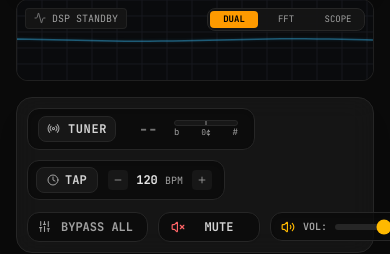
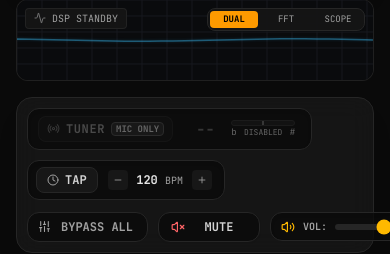
Before and after one commit to geksiong/ToneCraft, a React (Vite) app: page / in a window 390 px wide. Shown: the part 546-800 px from the top of the page. Built offline with nearby package versions, Linux system fonts and the light colour scheme.

Commit message:
feat(tuner): restrict tuner to microphone inputs
Limit tuner functionality to microphone-based input sources to ensure accurate pitch detection. Added input state checking in the UI and isolated the tuner audio node in the engine.

```diff
--- a/src/App.tsx
+++ b/src/App.tsx
@@ -601,6 +601,7 @@ export default function App() {
         <SignalChainControlStack
           tunerData={tunerData}
           onOpenTuner={() => setIsTunerOpen(true)}
+          isMicInput={inputSource.startsWith('mic')}
           bpm={bpm}
           onBpmChange={setBpm}
           isMuted={isMuted}
@@ -688,6 +689,8 @@ export default function App() {
       <TunerModal
         isOpen={isTunerOpen}
         tunerData={tunerData}
+        isMicInput={inputSource.startsWith('mic')}
+        onSelectMic={() => handleSelectCombinedInput('mic:default')}
         onClose={() => setIsTunerOpen(false)}
       />
 
--- a/src/audio/tunerEngine.ts
+++ b/src/audio/tunerEngine.ts
@@ -27,6 +27,10 @@ export class TunerEngine {
   private rafId: number | null = null;
   private onUpdate: ((data: TunerData) => void) | null = null;
   private buffer: Float32Array = new Float32Array(2048);
+  private normBuffer: Float32Array = new Float32Array(2048);
+  private yinBuffer: Float32Array = new Float32Array(1600);
+  private silenceFrameCount: number = 0;
+  private isSilent: boolean = true;
 
   /**
    * Connects the tuner engine to an AnalyserNode tap
@@ -47,10 +51,26 @@ export class TunerEngine {
     const detect = () => {
       if (this.analyserNode && this.onUpdate) {
         this.analyserNode.getFloatTimeDomainData(this.buffer as any);
-        const pitch = this.detectPitchAutocorrelation(this.buffer, this.sampleRate);
+        const pitch = this.detectPitch(this.buffer, this.sampleRate);
         if (pitch > 25 && pitch < 1200) {
+          this.silenceFrameCount = 0;
+          this.isSilent = false;
           const data = this.calculateTunerData(pitch);
           this.onUpdate(data);
+        } else {
+          this.silenceFrameCount++;
+          // If silent or below noise floor for ~25 frames (~400ms), reset tuner to listening state
+          if (this.silenceFrameCount > 25 && !this.isSilent) {
+            this.isSilent = true;
+            this.onUpdate({
+              note: '',
+              frequency: 0,
+              cents: 0,
+              targetFrequency: 0,
+              inTune: false,
+              clarity: 0
+            });
+          }
         }
       }
       this.rafId = requestAnimationFrame(detect);
@@ -60,88 +80,137 @@ export class TunerEngine {
   }
 
   /**
-   * Stops the detection loop
+   * Stops the detection loop and resets tuner state
    */
   public stop(): void {
     if (this.rafId !== null) {
       cancelAnimationFrame(this.rafId);
       this.rafId = null;
     }
+    this.silenceFrameCount = 0;
+    this.isSilent = true;
+    if (this.onUpdate) {
+      this.onUpdate({
+        note: '',
+        frequency: 0,
+        cents: 0,
+        targetFrequency: 0,
+        inTune: false,
+        clarity: 0
+      });
+    }
   }
 
   /**
-   * Autocorrelation pitch detection algorithm with parabolic refinement
+   * High-sensitivity YIN pitch detection algorithm with sub-sample parabolic refinement.
+   * Works reliably down to -60 dBFS input levels (low mic gain, passive single-coils, acoustic pickups).
    */
-  private detectPitchAutocorrelation(buffer: Float32Array, sampleRate: number): number {
+  private detectPitch(buffer: Float32Array, sampleRate: number): number {
     const size = buffer.length;
 
-    // Check RMS energy to reject silence and ambient background hiss
-    let rms = 0;
+    // 1. Calculate peak and RMS energy
+    let maxVal = 0;
+    let sumSq = 0;
     for (let i = 0; i < size; i++) {
-      rms += buffer[i] * buffer[i];
+      const absVal = Math.abs(buffer[i]);
+      if (absVal > maxVal) maxVal = absVal;
+      sumSq += absVal * absVal;
     }
-    rms = Math.sqrt(rms / size);
-    if (rms < 0.015) return -1;
 
-    // Find boundaries above threshold
-    let r1 = 0;
-    let r2 = size - 1;
-    const thres = 0.2;
-    for (let i = 0; i < size / 2; i++) {
-      if (Math.abs(buffer[i]) < thres) {
-        r1 = i;
-        break;
+    const rms = Math.sqrt(sumSq / size);
+
+    // Ultra-sensitive noise threshold: detects down to -60 dBFS (RMS ~0.001)
+    // Prevents ambient room hiss while tracking very quiet or decaying guitar notes with low mic gain
+    if (rms < 0.0008 || maxVal < 0.0015) {
+      return -1;
+    }
+
+    // 2. Normalize buffer by peak amplitude so low-gain signals have identical correlation magnitude
+    const normFactor = 1.0 / maxVal;
+    let mean = 0;
+    for (let i = 0; i < size; i++) {
+      const v = buffer[i] * normFactor;
+      this.normBuffer[i] = v;
+      mean += v;
+    }
+    mean /= size;
+
+    // Remove DC offset
+    for (let i = 0; i < size; i++) {
+      this.normBuffer[i] -= mean;
+    }
+
+    // 3. YIN Algorithm
+    // Search frequency range: 28 Hz (low B on 5-string bass) to 1200 Hz (high guitar registers)
+    const minTau = Math.max(2, Math.floor(sampleRate / 1200)); // ~40 samples at 48kHz
+    const maxTau = Math.min(1560, Math.floor(sampleRate / 28)); // ~1560 samples for ~30.8 Hz
+    const windowSize = Math.max(300, size - maxTau); // At least 488 samples for reliable correlation
+
+    // Step A: Squared Difference Function d(tau)
+    this.yinBuffer[0] = 0;
+    for (let tau = 1; tau < maxTau; tau++) {
+      let diff = 0;
+      for (let j = 0; j < windowSize; j++) {
+        const delta = this.normBuffer[j] - this.normBuffer[j + tau];
+        diff += delta * delta;
       }
+      this.yinBuffer[tau] = diff;
     }
-    for (let i = 1; i < size / 2; i++) {
-      if (Math.abs(buffer[size - i]) < thres) {
-        r2 = size - i;
+
+    // Step B: Cumulative Mean Normalized Difference Function (CMNDF)
+    this.yinBuffer[0] = 1;
+    let runningSum = 0;
+    for (let tau = 1; tau < maxTau; tau++) {
+      runningSum += this.yinBuffer[tau];
+      this.yinBuffer[tau] = runningSum > 0 ? (this.yinBuffer[tau] * tau) / runningSum : 1;
+    }
+
+    // Step C: Absolute Thresholding & Valley Search
+    const threshold = 0.15;
+    let tauFound = -1;
+
+    for (let tau = minTau; tau < maxTau; tau++) {
+      if (this.yinBuffer[tau] < threshold) {
+        // Find local minimum in this valley
+        while (tau + 1 < maxTau && this.yinBuffer[tau + 1] < this.yinBuffer[tau]) {
+          tau++;
+        }
+        tauFound = tau;
         break;
       }
     }
 
-    const len = Math.max(0, r2 - r1);
-    const trimmed = new Float32Array(len);
-    for (let i = 0; i < len; i++) {
-      trimmed[i] = buffer[r1 + i];
-    }
-
-    // Autocorrelation sequence
-    const c = new Float32Array(trimmed.length);
-    for (let i = 0; i < trimmed.length; i++) {
-      for (let j = 0; j < trimmed.length - i; j++) {
-        c[i] = c[i] + trimmed[j] * trimmed[j + i];
+    // If no tau dropped below strict threshold, find the global minimum in the valid range
+    if (tauFound === -1) {
+      let minVal = 1.0;
+      for (let tau = minTau; tau < maxTau; tau++) {
+        if (this.yinBuffer[tau] < minVal) {
+          minVal = this.yinBuffer[tau];
+          tauFound = tau;
+        }
+      }
+      // Only accept if valley dip is reasonably distinct (< 0.35)
+      if (minVal > 0.35) {
+        return -1;
       }
     }
 
-    // Skip the zero-lag trivial peak
-    let d = 0;
-    while (c[d] > c[d + 1]) d++;
-
-    // Find the primary period peak
-    let maxVal = -1;
-    let maxPos = -1;
-    for (let i = d; i < trimmed.length; i++) {
-      if (c[i] > maxVal) {
-        maxVal = c[i];
-        maxPos = i;
-      }
+    if (tauFound <= 0 || tauFound >= maxTau - 1) {
+      return -1;
     }
 
-    let T0 = maxPos;
-    if (T0 <= 0) return -1;
+    // Step D: Parabolic 3-point interpolation for sub-sample accuracy
+    const s0 = this.yinBuffer[tauFound - 1];
+    const s1 = this.yinBuffer[tauFound];
+    const s2 = this.yinBuffer[tauFound + 1];
 
-    // Parabolic 3-point interpolation for sub-sample accuracy
-    const x1 = c[T0 - 1];
-    const x2 = c[T0];
-    const x3 = c[T0 + 1];
-    const a = (x1 + x3 - 2 * x2) / 2;
-    const b = (x3 - x1) / 2;
-    if (a) {
-      T0 = T0 - b / (2 * a);
+    let betterTau = tauFound;
+    const denom = 2 * (s0 - 2 * s1 + s2);
+    if (Math.abs(denom) > 1e-6) {
+      betterTau = tauFound + (s0 - s2) / denom;
     }
 
-    return sampleRate / T0;
+    return sampleRate / betterTau;
   }
 
   /**
--- a/src/components/SignalChainControlStack.tsx
+++ b/src/components/SignalChainControlStack.tsx
@@ -13,6 +13,7 @@ import {
 interface SignalChainControlStackProps {
   tunerData: TunerData;
   onOpenTuner: () => void;
+  isMicInput?: boolean;
   bpm: number;
   onBpmChange: (bpm: number) => void;
   isMuted: boolean;
@@ -28,6 +29,7 @@ interface SignalChainControlStackProps {
 export const SignalChainControlStack: React.FC<SignalChainControlStackProps> = ({
   tunerData,
   onOpenTuner,
+  isMicInput = true,
   bpm,
   onBpmChange,
   isMuted,
@@ -71,35 +73,64 @@ export const SignalChainControlStack: React.FC<SignalChainControlStackProps> = (
           {/* Chromatic Guitar/Bass Tuner Widget */}
           <div className="flex items-center gap-2 bg-neutral-950/80 border border-neutral-800 rounded-xl px-2.5 py-1.5 shrink-0 shadow-inner">
             <button
-              onClick={onOpenTuner}
-              className={`flex items-center gap-2 px-2 py-1 rounded-lg border text-xs font-mono font-bold transition-all ${
-                tunerData.note
+              onClick={isMicInput ? onOpenTuner : undefined}
+              disabled={!isMicInput}
+              className={`flex items-center gap-1.5 px-2 py-1 rounded-lg border text-xs font-mono font-bold transition-all ${
+                !isMicInput
+                  ? 'bg-neutral-900/50 border-neutral-800/60 text-neutral-500 opacity-60 cursor-not-allowed'
+                  : tunerData.note
                   ? isCloseTune
                     ? 'bg-emerald-500/20 border-emerald-500/60 text-emerald-300'
                     : 'bg-amber-500/15 border-amber-500/50 text-amber-300'
                   : 'bg-neutral-900 border-neutral-800 text-neutral-300 hover:text-white hover:border-neutral-700'
               }`}
-              title="Open full-screen Chromatic Tuner"
+              title={
+                !isMicInput
+                  ? 'Tuner is disabled: Select a Microphone or Audio Interface input in the top bar to tune'
+                  : 'Open full-screen Chromatic Tuner'
+              }
             >
-              <Radio size={13} className={tunerData.note ? 'text-emerald-400 animate-pulse' : 'text-neutral-400'} />
+              <Radio
+                size={13}
+                className={
+                  !isMicInput
+                    ? 'text-neutral-600'
+                    : tunerData.note
+                    ? 'text-emerald-400 animate-pulse'
+                    : 'text-neutral-400'
+                }
+              />
               <span className="tracking-wider">TUNER</span>
+              {!isMicInput && (
+                <span className="text-[9px] px-1 py-0.2 rounded bg-neutral-800/80 text-neutral-400 border border-neutral-700 font-mono">
+                  MIC ONLY
+                </span>
+              )}
             </button>
 
             {/* Note & Pitch Tuning Display */}
             <div
-              onClick={onOpenTuner}
-              className="flex items-center gap-2 cursor-pointer px-1.5 py-0.5 rounded hover:bg-neutral-900/60 transition-colors"
-              title="Detected guitar/bass string pitch"
+              onClick={isMicInput ? onOpenTuner : undefined}
+              className={`flex items-center gap-2 px-1.5 py-0.5 rounded transition-colors ${
+                isMicInput ? 'cursor-pointer hover:bg-neutral-900/60' : 'cursor-not-allowed opacity-60'
+              }`}
+              title={
+                !isMicInput
+                  ? 'Tuner is disabled while playing sample riffs. Switch input to Microphone to tune.'
+                  : 'Detected guitar/bass string pitch'
+              }
             >
               <div className="w-9 text-center">
                 <span className={`text-base font-black font-mono tracking-tight leading-none ${
-                  tunerData.note
+                  !isMicInput
+                    ? 'text-neutral-600'
+                    : tunerData.note
                     ? isCloseTune
                       ? 'text-emerald-400 text-glow-emerald'
                       : 'text-amber-300'
                     : 'text-neutral-500'
                 }`}>
-                  {tunerData.note || '--'}
+                  {!isMicInput ? '--' : tunerData.note || '--'}
                 </span>
               </div>
 
@@ -109,7 +140,7 @@ export const SignalChainControlStack: React.FC<SignalChainControlStackProps> = (
                   {/* Center zero line */}
                   <div className="absolute left-1/2 -translate-x-1/2 top-0 bottom-0 w-0.5 bg-neutral-600 z-10" />
                   {/* Needle */}
-                  {tunerData.note && (
+                  {isMicInput && tunerData.note && (
                     <div
                       className={`absolute top-0 bottom-0 w-1.5 rounded-full transition-all duration-75 ${
                         isCloseTune ? 'bg-emerald-400 shadow-[0_0_6px_#34d399]' : 'bg-amber-400'
@@ -124,7 +155,7 @@ export const SignalChainControlStack: React.FC<SignalChainControlStackProps> = (
                 <div className="flex justify-between text-[9px] font-mono text-neutral-400 leading-none">
                   <span>b</span>
                   <span className="text-[8px] tabular-nums text-neutral-400">
-                    {tunerData.note ? `${cents > 0 ? '+' : ''}${cents.toFixed(0)}¢` : '0¢'}
+                    {!isMicInput ? 'DISABLED' : tunerData.note ? `${cents > 0 ? '+' : ''}${cents.toFixed(0)}¢` : '0¢'}
                   </span>
                   <span>#</span>
                 </div>
--- a/src/components/TunerModal.tsx
+++ b/src/components/TunerModal.tsx
@@ -1,11 +1,13 @@
 import React from 'react';
 import { TunerData } from '../types/pedal';
-import { X, CheckCircle, Volume2 } from 'lucide-react';
+import { X, CheckCircle, Volume2, Mic, MicOff } from 'lucide-react';
 
 interface TunerModalProps {
   isOpen: boolean;
   tunerData: TunerData;
   onClose: () => void;
+  isMicInput?: boolean;
+  onSelectMic?: () => void;
 }
 
 const GUITAR_STRINGS = [
@@ -28,14 +30,16 @@ const BASS_STRINGS = [
 export const TunerModal: React.FC<TunerModalProps> = ({
   isOpen,
   tunerData,
-  onClose
+  onClose,
+  isMicInput = true,
+  onSelectMic
 }) => {
   if (!isOpen) return null;
 
   const { note, frequency, cents, inTune } = tunerData;
 
   // Needle angle from -45deg to +45deg based on cents (-50 to +50)
-  const needleAngle = (cents / 50) * 45;
+  const needleAngle = isMicInput ? (cents / 50) * 45 : 0;
 
   return (
     <div className="fixed inset-0 z-50 flex items-center justify-center p-4 bg-black/80 backdrop-blur-sm animate-in fade-in duration-150">
@@ -43,9 +47,20 @@ export const TunerModal: React.FC<TunerModalProps> = ({
         {/* Top Header */}
         <div className="flex items-center justify-between pb-4 border-b border-neutral-800">
           <div className="flex items-center gap-2">
-            <div className="w-3 h-3 rounded-full bg-emerald-500 led-glow-emerald border border-emerald-300" />
-            <h3 className="text-base font-bold tracking-wider uppercase text-neutral-100">
-              High-Precision Chromatic Tuner
+            <div
+              className={`w-3 h-3 rounded-full border ${
+                isMicInput
+                  ? 'bg-emerald-500 led-glow-emerald border-emerald-300'
+                  : 'bg-amber-500/80 border-amber-400'
+              }`}
+            />
+            <h3 className="text-base font-bold tracking-wider uppercase text-neutral-100 flex items-center gap-2">
+              <span>High-Precision Chromatic Tuner</span>
+              {!isMicInput && (
+                <span className="text-[10px] font-mono px-1.5 py-0.5 rounded bg-amber-500/20 text-amber-300 border border-amber-500/40">
+                  DISABLED (MIC ONLY)
+                </span>
+              )}
             </h3>
           </div>
           <button
@@ -56,28 +71,62 @@ export const TunerModal: React.FC<TunerModalProps> = ({
           </button>
         </div>
 
+        {/* Warning banner when not on mic input */}
+        {!isMicInput && (
+          <div className="mt-4 p-3.5 rounded-xl bg-amber-500/10 border border-amber-500/30 flex items-center justify-between gap-3">
+            <div className="flex items-center gap-2.5 min-w-0">
+              <MicOff size={18} className="text-amber-400 shrink-0" />
+              <div className="text-xs">
+                <span className="font-bold text-amber-300">Tuner is disabled for sample riffs</span>
+                <p className="text-neutral-400 text-[11px] mt-0.5">
+                  Select a live Microphone or USB Audio Interface to tune your physical guitar or bass.
+                </p>
+              </div>
+            </div>
+            {onSelectMic && (
+              <button
+                onClick={onSelectMic}
+                className="shrink-0 px-3 py-1.5 rounded-lg bg-emerald-500 hover:bg-emerald-400 text-black font-bold font-mono text-xs flex items-center gap-1.5 transition-colors shadow-sm"
+              >
+                <Mic size={12} />
+                <span>Switch to Mic</span>
+              </button>
+            )}
+          </div>
+        )}
+
         {/* Vintage Meter Dial */}
         <div className="my-6 p-6 rounded-2xl bg-neutral-950 border border-neutral-800 shadow-inner flex flex-col items-center">
           {/* Note & In-tune indicator with constant widths */}
           <div className="flex flex-col items-center mb-4">
             <span
               className={`text-6xl font-black font-mono tracking-tight transition-colors w-36 text-center inline-block ${
-                inTune ? 'text-emerald-400' : 'text-neutral-100'
+                !isMicInput
+                  ? 'text-neutral-600'
+                  : inTune
+                  ? 'text-emerald-400'
+                  : 'text-neutral-100'
               }`}
             >
-              {note || '--'}
+              {!isMicInput ? '--' : note || '--'}
             </span>
             <div className="flex items-center justify-center gap-2 mt-1">
-              <span className="text-xs font-mono tabular-nums text-neutral-400 w-28 text-right inline-block">
-                {frequency > 0 ? `${frequency} Hz` : 'Listening...'}
+              <span className="text-xs font-mono tabular-nums text-neutral-400 w-32 text-right inline-block">
+                {!isMicInput ? 'Mic input required' : frequency > 0 ? `${frequency} Hz` : 'Listening...'}
               </span>
               <span>·</span>
               <span
                 className={`text-xs font-mono font-bold tabular-nums w-24 text-left inline-block ${
-                  inTune ? 'text-emerald-400' : Math.abs(cents) > 10 ? 'text-red-400' : 'text-amber-400'
+                  !isMicInput
+                    ? 'text-neutral-500'
+                    : inTune
+                    ? 'text-emerald-400'
+                    : Math.abs(cents) > 10
+                    ? 'text-red-400'
+                    : 'text-amber-400'
                 }`}
               >
-                {cents > 0 ? `+${cents}` : cents} cents
+                {!isMicInput ? '0 cents' : cents > 0 ? `+${cents}` : cents} cents
               </span>
             </div>
           </div>
@@ -101,7 +150,9 @@ export const TunerModal: React.FC<TunerModalProps> = ({
 
             {/* Rotating Analog Needle */}
             <div
-              className="absolute bottom-0 w-1 h-28 origin-bottom bg-gradient-to-t from-red-600 via-amber-400 to-amber-200 transition-transform duration-100 ease-out shadow-md"
+              className={`absolute bottom-0 w-1 h-28 origin-bottom bg-gradient-to-t from-red-600 via-amber-400 to-amber-200 transition-transform duration-100 ease-out shadow-md ${
+                !isMicInput ? 'opacity-30' : 'opacity-100'
+              }`}
               style={{
                 transform: `rotate(${needleAngle}deg)`
               }}
@@ -113,7 +164,11 @@ export const TunerModal: React.FC<TunerModalProps> = ({
 
           {/* In-Tune Status Badge with constant width */}
           <div className="mt-4 w-60 h-8 flex items-center justify-center">
-            {inTune ? (
+            {!isMicInput ? (
+              <span className="w-52 text-center text-xs font-mono text-amber-400/80 inline-block font-semibold">
+                MIC SOURCE REQUIRED
+              </span>
+            ) : inTune ? (
               <span className="w-48 justify-center inline-flex items-center gap-1.5 px-3 py-1 rounded-full bg-emerald-500/20 text-emerald-400 border border-emerald-500/40 text-xs font-bold tracking-wider font-mono">
                 <CheckCircle size={14} className="shrink-0" />
                 <span>PERFECT TUNE</span>
```
Also changed, not shown: src/audio/audioEngine.ts (+49 -7 lines).
